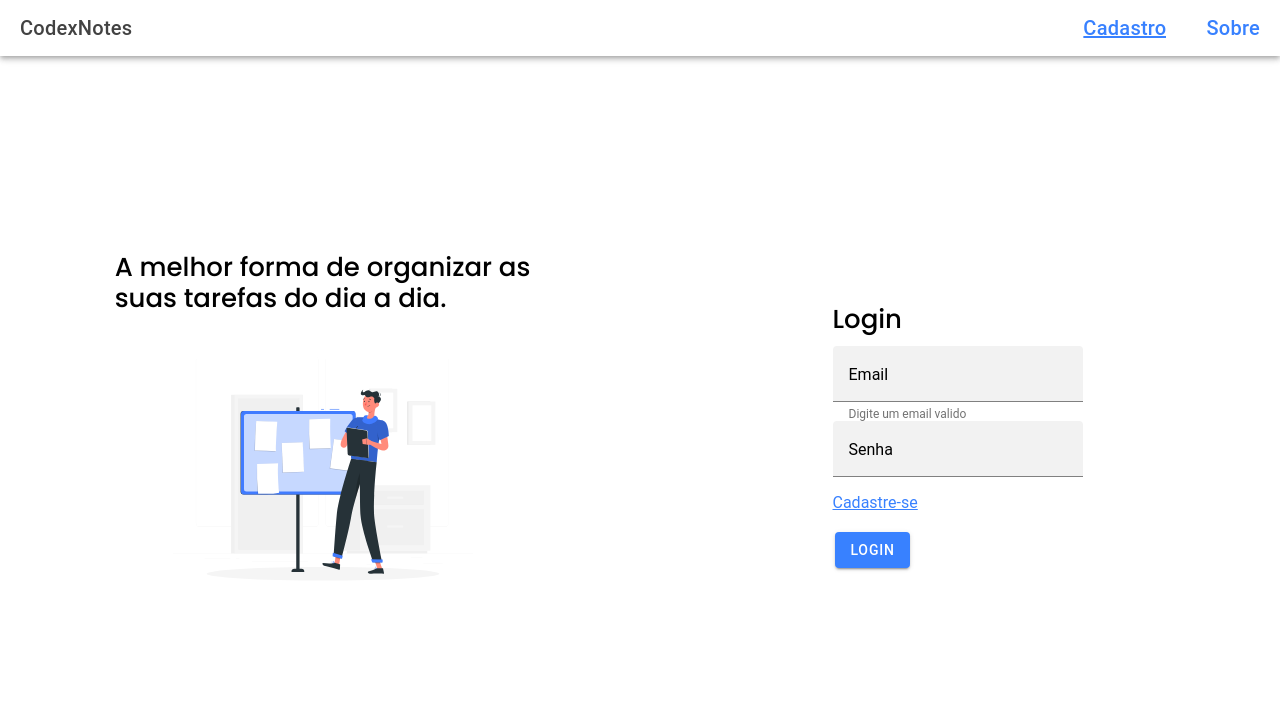
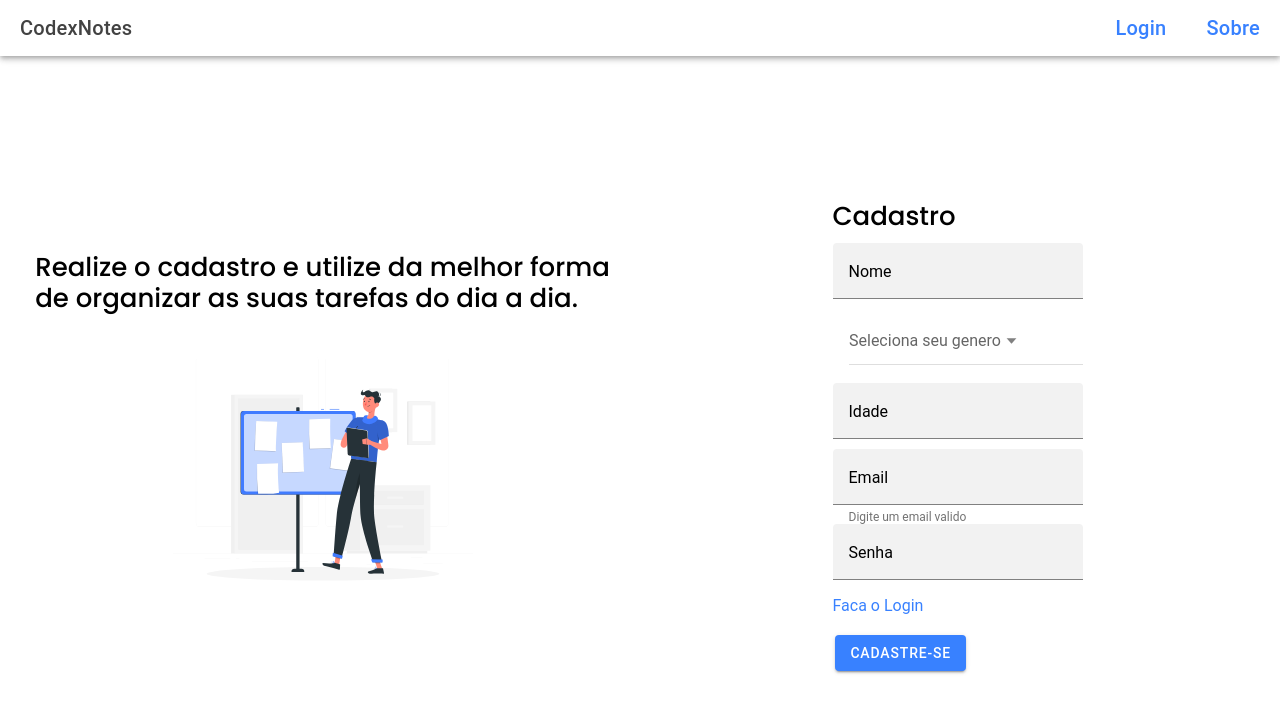
Before and after one commit to igoramf/codexTodo, a React (Vite) app in the folder Front-END/: page /signup in a window 1280 px wide. Shown: the top 712 px of the page. Built offline with nearby package versions, Linux system fonts and the light colour scheme.

Commit message:
bug na pagina de login resolvido

```diff
--- a/Front-END/src/contexts/Auth/RequireAuth.tsx
+++ b/Front-END/src/contexts/Auth/RequireAuth.tsx
@@ -1,11 +1,16 @@
 import { useContext } from "react"
 import { AuthContext } from "./AuthContext"
 import SignIn from "../../pages/SingIn";
+import SignUp from "../../pages/Signup";
 
 export const RequireAuth = ({children} : {children: JSX.Element}) => {
     const auth = useContext(AuthContext);
 
+
     if(!auth.user){
+        if(window.location.pathname == "/signup"){
+            return <SignUp />
+        }
         return <SignIn />;
     }
 
--- a/Front-END/src/pages/Notes.tsx
+++ b/Front-END/src/pages/Notes.tsx
@@ -92,6 +92,13 @@ const Notes = () => {
   const createTodo = () => {
     showModal();
 
+    console.log(title.length)
+
+    if(!title && !noteDate && !description){
+      alert("Preecha os campos")
+      return;
+    }
+
     let objTask: todo = {
       title: title,
       date: noteDate,
@@ -103,6 +110,10 @@ const Notes = () => {
 
     setTodos((todo) => [...todo, objTask]);
     addDateInCalendar();
+
+    setTitle("")
+    setNoteDate("")
+    setDescription("")
   };
 
   const deleteTodo = (id: number) => {
@@ -194,7 +205,7 @@ const Notes = () => {
           <IonItem className="ion-margin-bottom">
             <IonLabel position="floating">Titulo</IonLabel>
             <IonInput
-              placeholder="Titula da tarefa"
+              placeholder="Titulo da tarefa"
               type="text"
               counter={true}
               maxlength={15}
@@ -204,7 +215,7 @@ const Notes = () => {
           </IonItem>
 
           <IonItem className="ion-margin-bottom">
-            <IonLabel position="floating">Description</IonLabel>
+            <IonLabel position="floating">Descricao</IonLabel>
             <IonInput
               placeholder="Descricao da tarefa"
               type="text"
--- a/Front-END/src/pages/Signup.module.css
+++ b/Front-END/src/pages/Signup.module.css
@@ -1,7 +1,7 @@
 @import url('https://fonts.googleapis.com/css2?family=Poppins:wght@500&display=swap');
 
 
-.input{
+.Input{
     margin-bottom: 10px;
 }
 
@@ -52,3 +52,12 @@
 h1{
     font-family: 'Poppins', sans-serif;
 }
+
+a{
+    text-decoration: none;
+    transition: color .2s ease-out 100ms
+}
+
+a:hover{
+    color: whitesmoke;
+}
--- a/Front-END/src/routes/SystemRoute.tsx
+++ b/Front-END/src/routes/SystemRoute.tsx
@@ -8,52 +8,50 @@ import Conta from "../pages/Conta";
 import SignIn from "../pages/SingIn";
 import { RequireAuth } from "../contexts/Auth/RequireAuth";
 import SignUp from "../pages/Signup";
-import { useContext } from "react";
-import { AuthContext } from "../contexts/Auth/AuthContext";
-
-const Logged = () => {
-  const data = useContext(AuthContext);
-
-  return data.user?.nome != null ? true : false;
-};
 
 const SystemRoute = () => {
   return (
     <IonReactRouter>
       <IonSplitPane contentId="main">
-        <RequireAuth>
-          <Menu />
-        </RequireAuth>
+        <RequireAuth><Menu /></RequireAuth>
         <IonRouterOutlet id="main">
           {
             <>
               <Route path="/*" component={SignIn} exact={true}></Route>
               <Route path="/signup" component={SignUp} exact={true}></Route>
+
               <RequireAuth>
-                <>
                   <Route path="/" exact={true}>
                     <Redirect to={"/page/Inbox"} />
                   </Route>
-                  <Route path="/" exact={true}>
-                    <Redirect to={"/page/Inbox"} />
-                  </Route>
+              </RequireAuth>
+
+              <RequireAuth>
                   <Route
                     path="/page/notes"
                     component={Notes}
                     exact={true}
                   ></Route>
+              </RequireAuth>
+
+              <RequireAuth>
+
                   <Route
                     path="/page/conta"
                     component={Conta}
                     exact={true}
                   ></Route>
+              </RequireAuth>
+
+              <RequireAuth>
+
                   <Route
                     path="/page/Inbox"
                     component={Inbox}
                     exact={true}
                   ></Route>
-                </>
               </RequireAuth>
+
             </>
           }
         </IonRouterOutlet>
```
